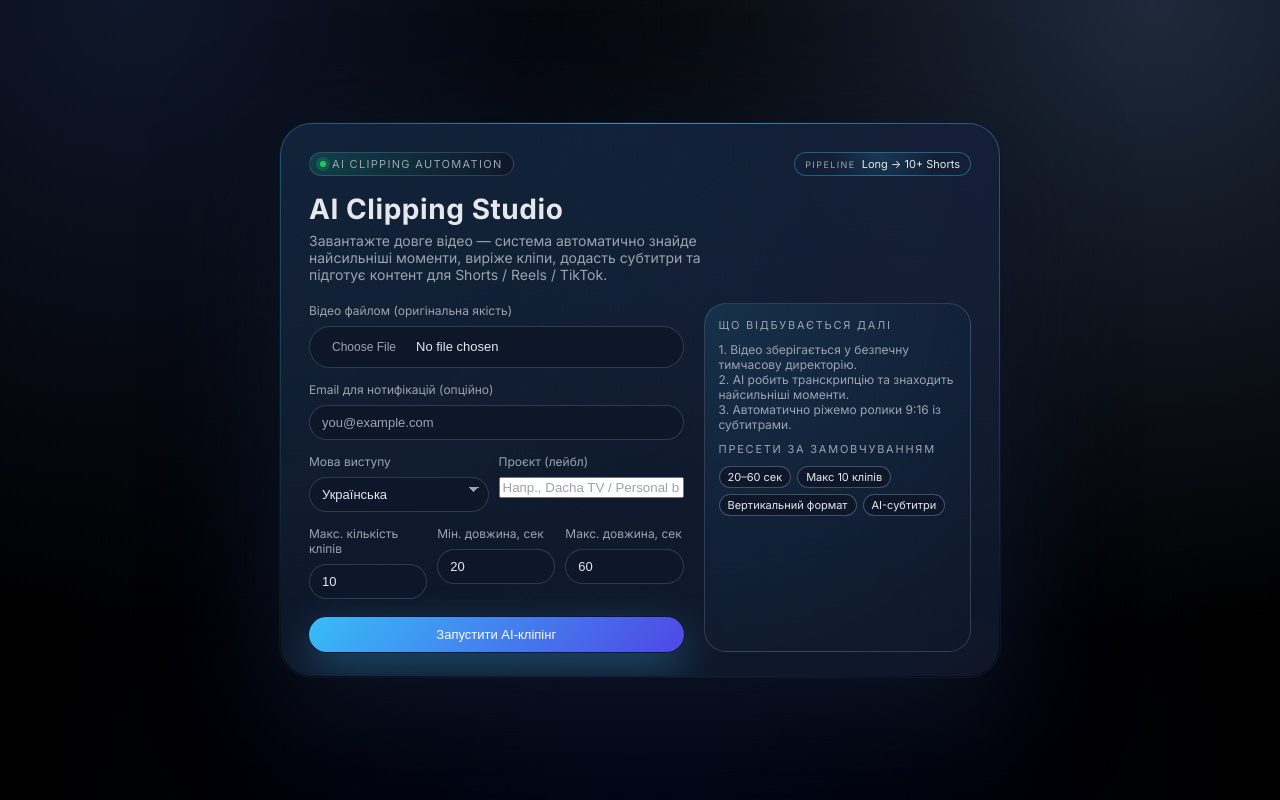
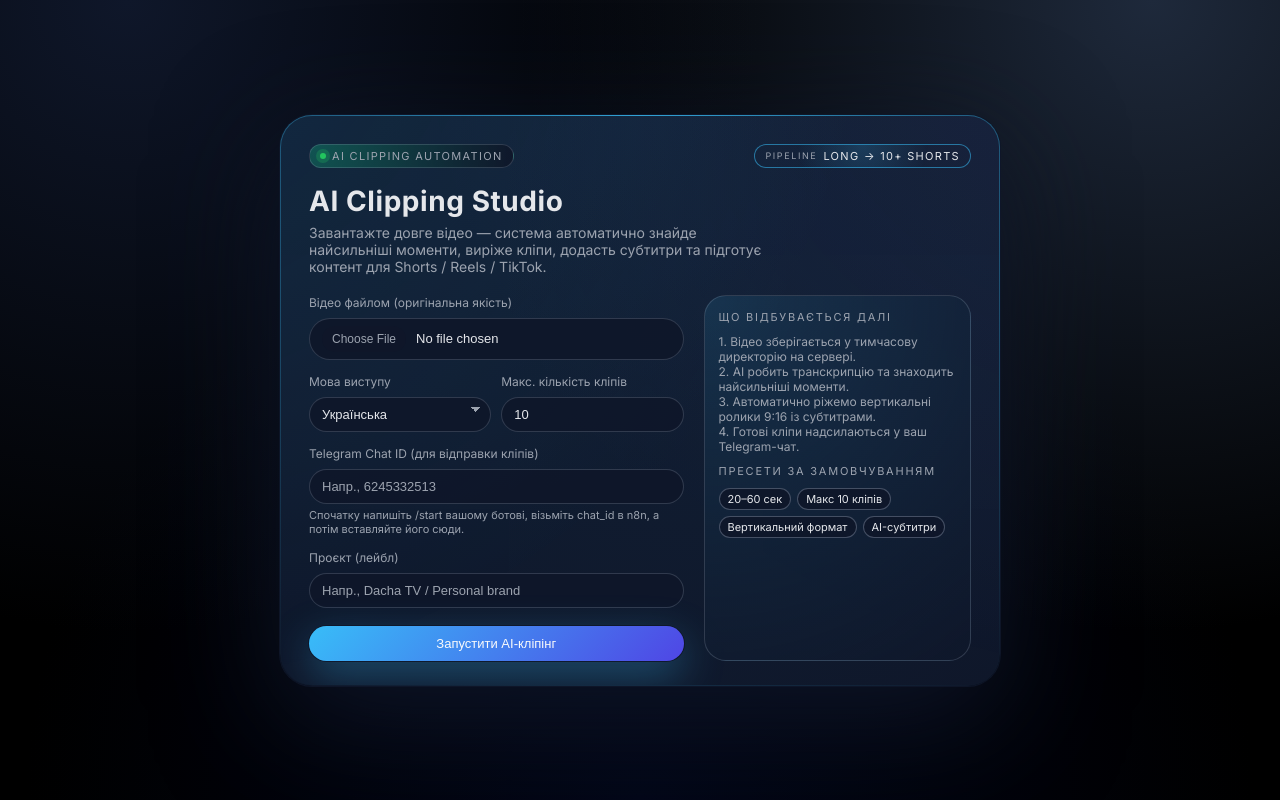
Before and after one commit to kuzmenkovlad7-del/ai-clipping-studio, a plain HTML site: page index.html in a window 1280 px wide. Drawn offline with Linux system fonts and the light colour scheme.

Commit message:
Update index.html

```diff
--- a/index.html
+++ b/index.html
@@ -4,22 +4,21 @@
   <meta charset="UTF-8" />
   <title>AI Clipping Studio — Vlad Kuzmenko</title>
   <meta name="viewport" content="width=device-width, initial-scale=1" />
+  <link rel="icon" type="image/svg+xml" href="/favicon.svg" />
   <link rel="preconnect" href="https://fonts.googleapis.com" />
   <link rel="preconnect" href="https://fonts.gstatic.com" crossorigin />
   <link href="https://fonts.googleapis.com/css2?family=Inter:wght@300;400;500;600;700&display=swap" rel="stylesheet" />
   <style>
     :root {
       --bg: #020617;
-      --bg-soft: rgba(15, 23, 42, 0.8);
+      --bg-soft: rgba(15, 23, 42, 0.9);
       --accent: #38bdf8;
       --accent-soft: rgba(56, 189, 248, 0.2);
       --border-subtle: rgba(148, 163, 184, 0.25);
       --text-main: #e5e7eb;
       --text-muted: #9ca3af;
     }
-    * {
-      box-sizing: border-box;
-    }
+    * { box-sizing: border-box; }
     body {
       margin: 0;
       min-height: 100vh;
@@ -40,14 +39,14 @@
       max-width: 720px;
       padding: 1px;
       border-radius: 32px;
-      background: radial-gradient(circle at top, rgba(56, 189, 248, 0.8), rgba(249, 250, 251, 0.02));
+      background: radial-gradient(circle at top, rgba(56, 189, 248, 0.85), rgba(15, 23, 42, 0.9));
       box-shadow:
         0 0 0 1px rgba(15, 23, 42, 0.9),
         0 32px 120px rgba(15, 23, 42, 0.9);
     }
     .card {
       border-radius: 31px;
-      background: linear-gradient(135deg, rgba(15, 23, 42, 0.96), rgba(15, 23, 42, 0.92));
+      background: linear-gradient(135deg, rgba(15, 23, 42, 0.96), rgba(15, 23, 42, 0.9));
       padding: 28px 28px 24px;
       position: relative;
       overflow: hidden;
@@ -55,59 +54,52 @@
     .card::before {
       content: "";
       position: absolute;
-      inset: -120px;
+      inset: -160px;
       background:
-        radial-gradient(circle at 0% 0%, rgba(56, 189, 248, 0.12), transparent 55%),
-        radial-gradient(circle at 100% 0%, rgba(129, 140, 248, 0.08), transparent 55%);
+        radial-gradient(circle at 0% 0%, rgba(56, 189, 248, 0.18), transparent 55%),
+        radial-gradient(circle at 100% 0%, rgba(129, 140, 248, 0.12), transparent 55%);
       opacity: 0.7;
       pointer-events: none;
     }
-    .card-inner {
-      position: relative;
-      z-index: 1;
-    }
+    .card-inner { position: relative; z-index: 1; }
     .badge-row {
       display: flex;
       align-items: center;
       justify-content: space-between;
+      gap: 12px;
       margin-bottom: 16px;
-      gap: 12px;
     }
-    .badge {
+    .badge, .badge-pill {
       padding: 4px 10px;
       border-radius: 999px;
-      border: 1px solid var(--border-subtle);
-      background: radial-gradient(circle at top left, rgba(15, 118, 110, 0.35), rgba(15, 23, 42, 0.95));
       font-size: 11px;
       letter-spacing: 0.12em;
       text-transform: uppercase;
-      color: var(--text-muted);
       display: inline-flex;
       align-items: center;
       gap: 6px;
+      border: 1px solid var(--border-subtle);
+      color: var(--text-muted);
+    }
+    .badge {
+      background: radial-gradient(circle at top left, rgba(16, 185, 129, 0.32), rgba(15, 23, 42, 0.98));
     }
     .badge-dot {
       width: 6px;
       height: 6px;
       border-radius: 999px;
       background: #22c55e;
-      box-shadow: 0 0 0 4px rgba(34, 197, 94, 0.22);
+      box-shadow: 0 0 0 4px rgba(34, 197, 94, 0.24);
     }
     .badge-pill {
-      padding: 4px 10px;
-      border-radius: 999px;
-      border: 1px solid rgba(56, 189, 248, 0.4);
-      background: radial-gradient(circle at top, rgba(56, 189, 248, 0.16), transparent 60%);
-      font-size: 11px;
+      border-color: rgba(56, 189, 248, 0.55);
+      background: radial-gradient(circle at top, rgba(56, 189, 248, 0.18), transparent 60%);
       color: var(--text-main);
-      display: inline-flex;
-      align-items: center;
-      gap: 6px;
     }
     .badge-pill span {
       font-size: 9px;
       text-transform: uppercase;
-      letter-spacing: 0.16em;
+      letter-spacing: 0.18em;
       color: var(--text-muted);
     }
     h1 {
@@ -119,7 +111,7 @@
       margin: 0 0 20px;
       font-size: 14px;
       color: var(--text-muted);
-      max-width: 440px;
+      max-width: 460px;
     }
     .grid {
       display: grid;
@@ -128,9 +120,7 @@
       margin-top: 8px;
     }
     @media (max-width: 720px) {
-      .grid {
-        grid-template-columns: minmax(0, 1fr);
-      }
+      .grid { grid-template-columns: minmax(0, 1fr); }
     }
     form {
       display: flex;
@@ -143,27 +133,21 @@
       margin-bottom: 4px;
       display: block;
     }
-    .field {
-      display: flex;
-      flex-direction: column;
-      gap: 4px;
-    }
+    .field { display: flex; flex-direction: column; gap: 4px; }
     input[type="file"],
     input[type="number"],
-    input[type="email"],
+    input[type="text"],
     select {
       width: 100%;
       border-radius: 999px;
       border: 1px solid var(--border-subtle);
-      background: rgba(15, 23, 42, 0.95);
+      background: var(--bg-soft);
       color: var(--text-main);
       font-size: 13px;
       padding: 9px 12px;
       outline: none;
     }
-    input[type="file"] {
-      padding: 7px 12px;
-    }
+    input[type="file"] { padding: 7px 12px; }
     input[type="file"]::file-selector-button {
       margin-right: 10px;
       border: none;
@@ -174,9 +158,7 @@
       font-size: 12px;
       cursor: pointer;
     }
-    input::placeholder {
-      color: var(--text-muted);
-    }
+    input::placeholder { color: var(--text-muted); }
     select {
       appearance: none;
       background-image: linear-gradient(45deg, transparent 50%, var(--text-muted) 50%), linear-gradient(135deg, var(--text-muted) 50%, transparent 50%);
@@ -184,13 +166,8 @@
       background-size: 5px 5px, 5px 5px;
       background-repeat: no-repeat;
     }
-    .row {
-      display: flex;
-      gap: 10px;
-    }
-    .row > .field {
-      flex: 1;
-    }
+    .row { display: flex; gap: 10px; }
+    .row > .field { flex: 1; }
     button[type="submit"] {
       margin-top: 4px;
       border: none;
@@ -225,7 +202,7 @@
     .side {
       border-radius: 22px;
       border: 1px solid rgba(148, 163, 184, 0.25);
-      background: radial-gradient(circle at top left, rgba(56, 189, 248, 0.12), rgba(15, 23, 42, 0.96));
+      background: radial-gradient(circle at top left, rgba(56, 189, 248, 0.12), rgba(15, 23, 42, 0.98));
       padding: 14px 14px 12px;
       font-size: 12px;
       color: var(--text-muted);
@@ -251,6 +228,10 @@
       border: 1px solid rgba(148, 163, 184, 0.4);
       color: var(--text-main);
       background: rgba(15, 23, 42, 0.9);
+    }
+    .notice {
+      font-size: 11px;
+      color: var(--text-muted);
     }
   </style>
 </head>
@@ -279,11 +260,6 @@
               <input id="video" name="video" type="file" accept="video/*" required />
             </div>
 
-            <div class="field">
-              <label for="email">Email для нотифікацій (опційно)</label>
-              <input id="email" name="email" type="email" placeholder="you@example.com" />
-            </div>
-
             <div class="row">
               <div class="field">
                 <label for="language">Мова виступу</label>
@@ -294,37 +270,34 @@
                 </select>
               </div>
               <div class="field">
-                <label for="project">Проєкт (лейбл)</label>
-                <input id="project" name="project" type="text" placeholder="Напр., Dacha TV / Personal brand" />
+                <label for="max_clips">Макс. кількість кліпів</label>
+                <input id="max_clips" name="max_clips" type="number" min="1" max="25" value="10" />
               </div>
             </div>
 
-            <div class="row">
-              <div class="field">
-                <label for="max_clips">Макс. кількість кліпів</label>
-                <input id="max_clips" name="max_clips" type="number" min="1" max="25" value="10" />
-              </div>
-              <div class="field">
-                <label for="min_duration_sec">Мін. довжина, сек</label>
-                <input id="min_duration_sec" name="min_duration_sec" type="number" min="5" max="120" value="20" />
-              </div>
-              <div class="field">
-                <label for="max_duration_sec">Макс. довжина, сек</label>
-                <input id="max_duration_sec" name="max_duration_sec" type="number" min="10" max="120" value="60" />
+            <div class="field">
+              <label for="telegram_chat_id">Telegram Chat ID (для відправки кліпів)</label>
+              <input id="telegram_chat_id" name="telegram_chat_id" type="text" placeholder="Напр., 6245332513" />
+              <div class="notice">
+                Спочатку напишіть /start вашому ботові, візьміть chat_id в n8n, а потім вставляйте його сюди.
               </div>
             </div>
 
-            <button type="submit">
-              Запустити AI-кліпінг
-            </button>
+            <div class="field">
+              <label for="project">Проєкт (лейбл)</label>
+              <input id="project" name="project" type="text" placeholder="Напр., Dacha TV / Personal brand" />
+            </div>
+
+            <button type="submit">Запустити AI-кліпінг</button>
           </form>
 
           <div class="side">
             <div class="side-title">Що відбувається далі</div>
             <div>
-              1. Відео зберігається у безпечну тимчасову директорію.<br />
+              1. Відео зберігається у тимчасову директорію на сервері.<br />
               2. AI робить транскрипцію та знаходить найсильніші моменти.<br />
-              3. Автоматично ріжемо ролики 9:16 із субтитрами.
+              3. Автоматично ріжемо вертикальні ролики 9:16 із субтитрами.<br />
+              4. Готові кліпи надсилаються у ваш Telegram-чат.
             </div>
             <div class="side-title">Пресети за замовчуванням</div>
             <div class="chip-row">
```
